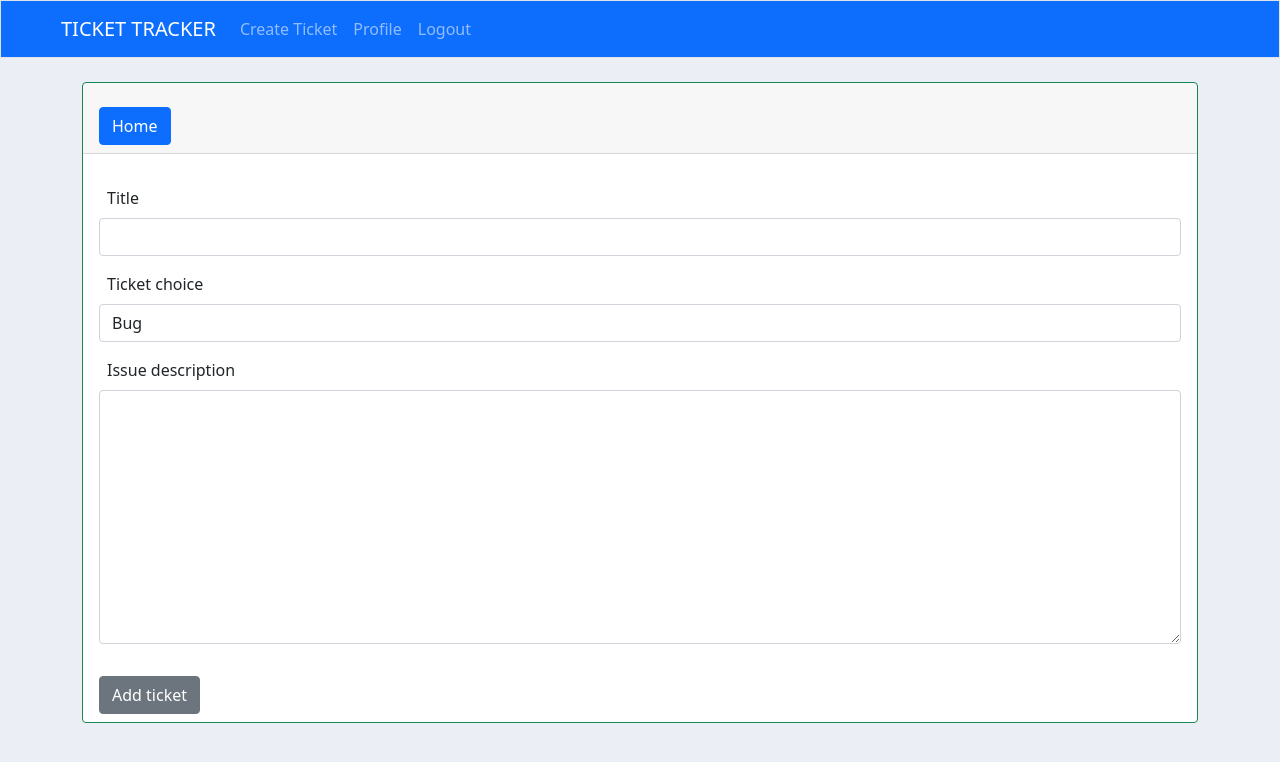
After one commit to amyjprogrammer/bug_tracker, a Django app: page /create_ticket/ in a window 1280 px wide. The commit adds this page. Shown: the top 762 px of the page. Run offline with Django 3.2, Linux system fonts and the light colour scheme; the visitor is signed in with stand-in values (Sample User, id 1); some libraries are stand-ins or nearby versions.

Commit message:
added Create Ticket option

```diff
--- /dev/null
+++ b/issue_tracker/templates/issue_tracker/create_ticket.html
@@ -0,0 +1,27 @@
+{% extends 'issue_tracker/base.html' %}
+{% load crispy_forms_tags %}
+
+{% block title %}Create Ticket {% endblock title %}
+
+{% block content %}
+<div class="card border-success">
+  <div class="card-header pt-4">
+
+      <a class="btn btn-primary" href="{% url 'issue_tracker:admin_dashboard' %}" >Home</a>
+
+  </div>
+
+  <div class="card-body mb-2 pt-4">
+    <form action="{% url 'issue_tracker:create_ticket' %}" method="post">
+      {% csrf_token %}
+      {{ form|crispy }}
+      <br>
+        <button class="btn btn-secondary" name="submit">Add ticket</button>
+
+
+    </form>
+  </div>
+</div>
+
+
+{% endblock content %}
--- a/issue_tracker/templates/issue_tracker/nav_bar.html
+++ b/issue_tracker/templates/issue_tracker/nav_bar.html
@@ -9,7 +9,7 @@
     <ul class="navbar-nav mr-auto">
       {% if user.is_authenticated %}
       <li class="nav-item">
-          <a class="nav-link" href="#">Create Ticket</a>
+          <a class="nav-link" href="{% url 'issue_tracker:create_ticket' %}">Create Ticket</a>
       </li>
       <li class="nav-item">
           <a class="nav-link" href="#">Profile</a>
--- a/issue_tracker/urls.py
+++ b/issue_tracker/urls.py
@@ -9,5 +9,5 @@ urlpatterns = [
     path('<int:ticket_id>/', views.ticket_comment, name="ticket_comment"),
     path('comments/<int:ticket_id>/', views.add_ticket_comment, name="add_ticket_comment"),
     path('admin_dashboard/', views.admin_dashboard, name='admin_dashboard'),
-
+    path('create_ticket/', views.create_ticket, name='create_ticket'),
 ]
--- a/issue_tracker/views.py
+++ b/issue_tracker/views.py
@@ -70,3 +70,19 @@ def admin_dashboard(request):
 
     context= {'tickets': tickets, 'ticket_comments': ticket_comments, "admin_tickets": admin_tickets, 'open_tickets': open_tickets, 'pending_tickets': pending_tickets, 'open_critical_tickets' : open_critical_tickets, 'pending_critical_tickets': pending_critical_tickets, 'critical_sum': critical_sum}
     return render(request, 'issue_tracker/admin_dashboard.html', context)
+
+@login_required
+def create_ticket(request):
+    if request.method != 'POST':
+        #blank form
+        form = TicketForm()
+    else:
+        form = TicketForm(request.POST)
+        if form.is_valid():
+            add_ticket = form.save(commit=False)
+            add_ticket.ticket_author = request.user
+            add_ticket.save()
+            return redirect('issue_tracker:admin_dashboard')
+
+    context = {'form': form}
+    return render(request, 'issue_tracker/create_ticket.html', context)
```
